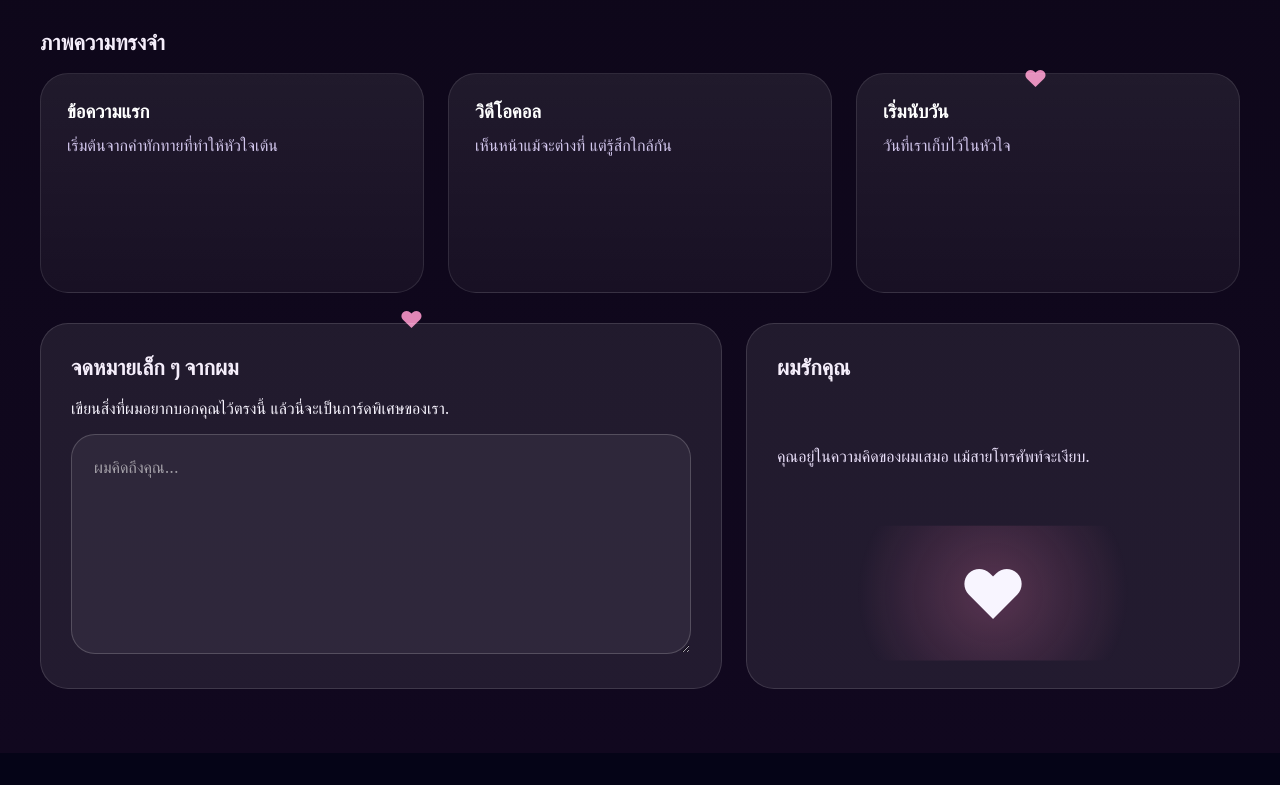
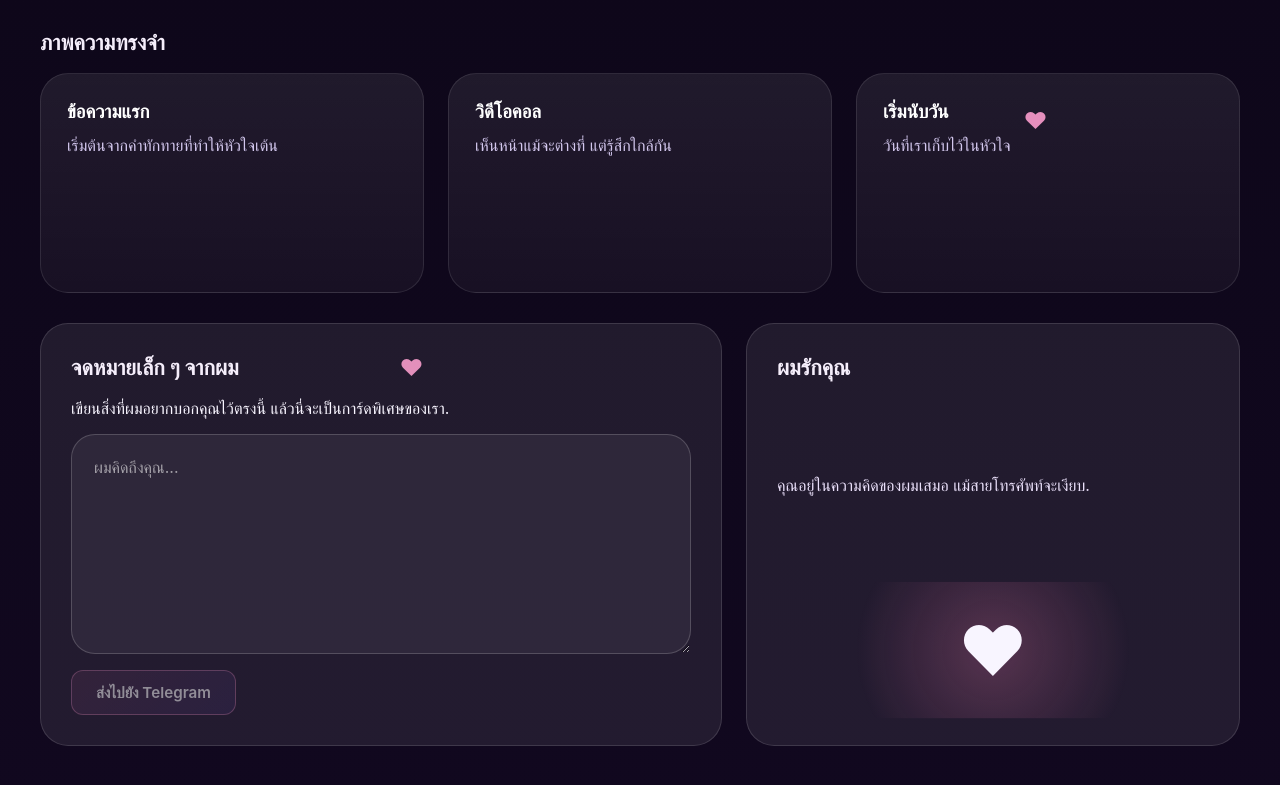
Before and after one commit to OdeszaGODx/ltr, a React (Vite) app: page / in a window 1280 px wide. Shown: the part 1643-2428 px from the top of the page. Before the commit the page ends 2396 px from the top, so only its background shows below. Built offline with nearby package versions, Linux system fonts and the light colour scheme.

Commit message:
Add Telegram message sending from note form

```diff
--- a/src/App.jsx
+++ b/src/App.jsx
@@ -52,6 +52,9 @@ const strings = {
     loveTitle: 'I love you',
     loveDescription: 'You are always in my thoughts, even when the phone is quiet.',
     languageLabel: 'Language',
+    sendButton: 'Send to Telegram',
+    sending: 'Sending...',
+    sent: 'Sent!',
   },
   th: {
     badge: 'สำหรับคุณ',
@@ -75,6 +78,9 @@ const strings = {
     loveTitle: 'ผมรักคุณ',
     loveDescription: 'คุณอยู่ในความคิดของผมเสมอ แม้สายโทรศัพท์จะเงียบ.',
     languageLabel: 'ภาษา',
+    sendButton: 'ส่งไปยัง Telegram',
+    sending: 'กำลังส่ง...',
+    sent: 'ส่งเรียบร้อย!',
   },
 }
 
@@ -221,6 +227,8 @@ export default function App() {
   const [currentTrack, setCurrentTrack] = useState(0)
   const [language, setLanguage] = useState('th')
   const [daysTogether, setDaysTogether] = useState(getDaysTogether())
+  const [isSending, setIsSending] = useState(false)
+  const [sendStatus, setSendStatus] = useState('')
 
   const audioRef = useRef(null)
 
@@ -276,6 +284,36 @@ export default function App() {
 
     setCurrentTrack(0)
     setIsPlaying(true)
+  }
+
+  const handleSendMessage = async () => {
+    if (!note.trim()) return
+
+    setIsSending(true)
+    setSendStatus('')
+
+    try {
+      const response = await fetch('/api/send-message', {
+        method: 'POST',
+        headers: { 'Content-Type': 'application/json' },
+        body: JSON.stringify({ message: note }),
+      })
+
+      if (response.ok) {
+        setSendStatus('sent')
+        setNote('')
+        setTimeout(() => setSendStatus(''), 3000)
+      } else {
+        setSendStatus('error')
+        setTimeout(() => setSendStatus(''), 3000)
+      }
+    } catch (error) {
+      console.error('Error sending message:', error)
+      setSendStatus('error')
+      setTimeout(() => setSendStatus(''), 3000)
+    } finally {
+      setIsSending(false)
+    }
   }
 
   const t = strings[language]
@@ -390,7 +428,17 @@ export default function App() {
             value={note}
             onChange={(e) => setNote(e.target.value)}
             placeholder={t.placeholder}
+            disabled={isSending}
           />
+          <button
+            onClick={handleSendMessage}
+            disabled={isSending || !note.trim()}
+            className="send-button"
+          >
+            {isSending ? t.sending : t.sendButton}
+          </button>
+          {sendStatus === 'sent' && <div className="send-feedback send-success">{t.sent}</div>}
+          {sendStatus === 'error' && <div className="send-feedback send-error">Error</div>}
         </div>
         <div className="love-card">
           <h2>{t.loveTitle}</h2>
--- a/src/styles.css
+++ b/src/styles.css
@@ -433,6 +433,51 @@ textarea::placeholder {
   color: rgba(255, 255, 255, 0.56);
 }
 
+.send-button {
+  margin-top: 12px;
+  padding: 12px 24px;
+  border-radius: 12px;
+  border: 1px solid rgba(255, 153, 205, 0.5);
+  background: linear-gradient(135deg, rgba(255, 136, 194, 0.15), rgba(142, 109, 255, 0.15));
+  color: #fff;
+  font-weight: 600;
+  font-size: 0.95rem;
+  cursor: pointer;
+  transition: all 0.25s ease;
+}
+
+.send-button:hover:not(:disabled) {
+  background: linear-gradient(135deg, rgba(255, 136, 194, 0.25), rgba(142, 109, 255, 0.25));
+  border-color: rgba(255, 153, 205, 0.8);
+  transform: translateY(-2px);
+  box-shadow: 0 8px 24px rgba(255, 136, 194, 0.2);
+}
+
+.send-button:disabled {
+  opacity: 0.5;
+  cursor: not-allowed;
+}
+
+.send-feedback {
+  margin-top: 8px;
+  font-size: 0.9rem;
+  border-radius: 8px;
+  padding: 8px 12px;
+  text-align: center;
+}
+
+.send-success {
+  background: rgba(76, 175, 80, 0.2);
+  color: #4caf50;
+  border: 1px solid rgba(76, 175, 80, 0.3);
+}
+
+.send-error {
+  background: rgba(244, 67, 54, 0.2);
+  color: #f44336;
+  border: 1px solid rgba(244, 67, 54, 0.3);
+}
+
 .love-card {
   display: flex;
   flex-direction: column;
```
Also changed, not shown: 2 other files (tests, documents, lock files or other folders).
